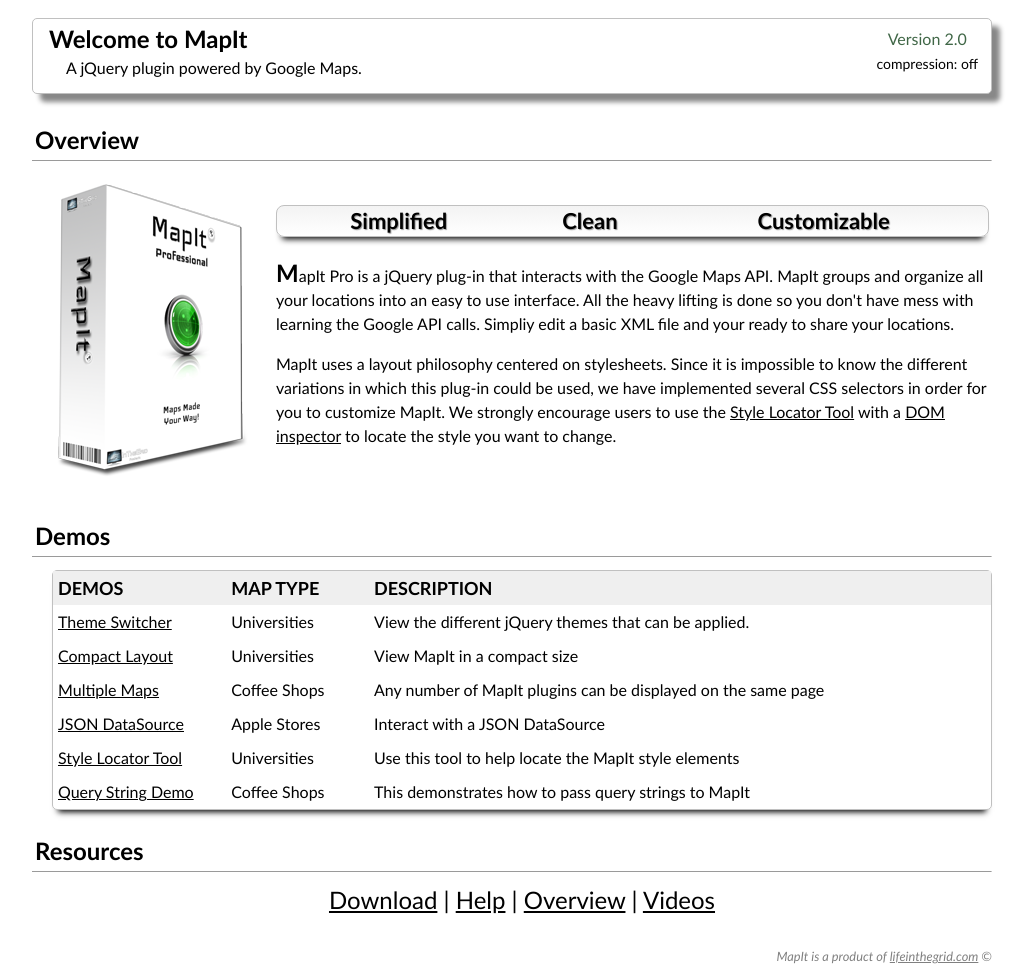
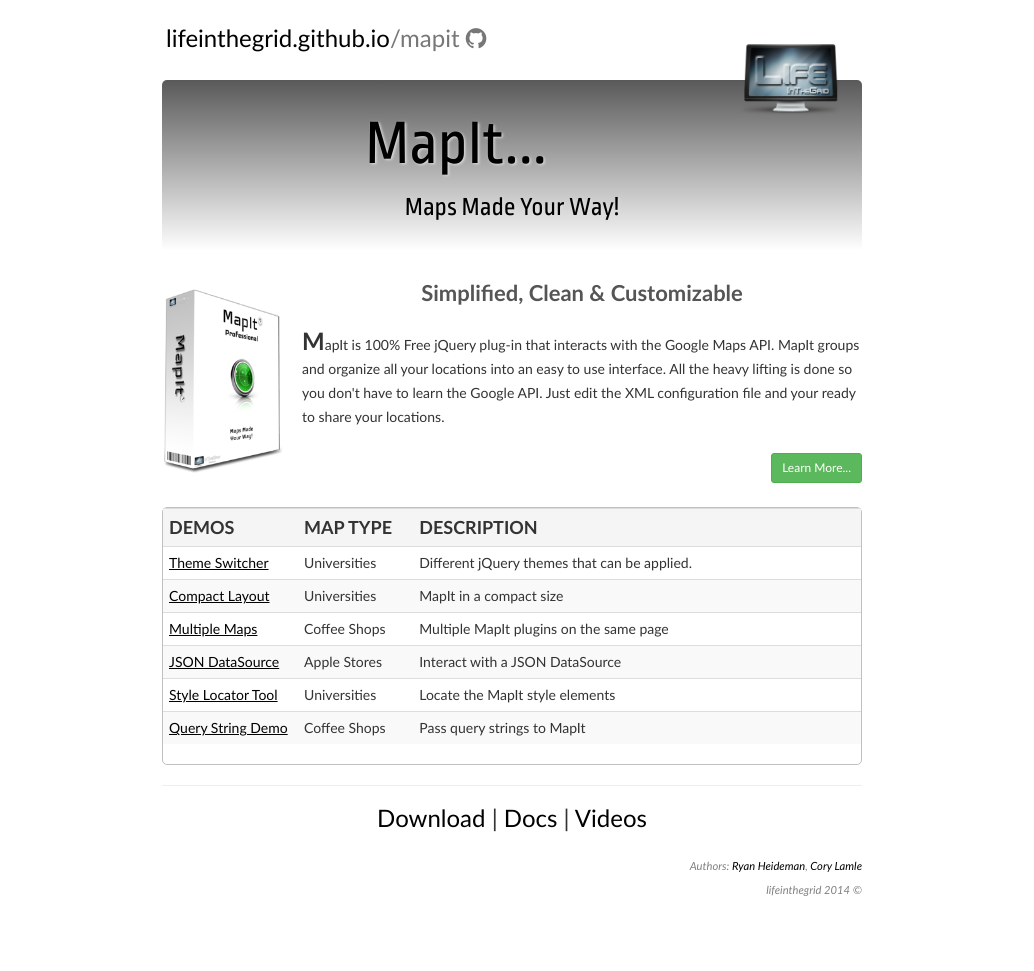
Before and after one commit to lifeinthegrid/MapIt, a plain HTML site: page index.html in a window 1280 px wide. Shown: the whole page, without its empty margins (128-1162 px from the left). After the commit the page ends 902 px from the top, so only its background shows below. Drawn offline with nearby package versions, Linux system fonts and the light colour scheme.

Commit message:
initial check-in

```diff
--- a/index.html
+++ b/index.html
@@ -1,12 +1,18 @@
 <!DOCTYPE html>
 <html>
 <head>
-	<title>MapIt Pro Home - A jQuery plugin powered by Google Maps.</title>
+	<title>MapIt: Maps Made Your Way!</title>
 	<meta name="description" content="Create powerful maps with MapIt Lite and Pro. MapIt is A jQuery plugin powered by Google Maps." />
 	<meta name="keywords" content="jquery, maps, mapit, google, javascript, html5, plugin, mapping, global" />
     <meta name="author" content="lifeinthegrid.com">
+
+	<link href="//netdna.bootstrapcdn.com/font-awesome/4.0.3/css/font-awesome.css" rel="stylesheet">
+	<link href="//netdna.bootstrapcdn.com/bootstrap/3.1.1/css/bootstrap.min.css" rel="stylesheet">
+	<link href='http://fonts.googleapis.com/css?family=Ropa+Sans' rel='stylesheet' type='text/css'>
 	<link rel="stylesheet" href="style.css" type="text/css" media="all" />
+
 	<script type="text/javascript" src="http://ajax.googleapis.com/ajax/libs/jquery/1.7.2/jquery.min.js"></script>
+	<script src="//netdna.bootstrapcdn.com/bootstrap/3.1.1/js/bootstrap.min.js"></script>
 	<script type="text/javascript" src="script.js"></script>
 	<script type="text/javascript" src="../source/jquery.mapit.js"></script>
 </head>
@@ -14,71 +20,55 @@
 
 <div class="content">
 
-	<div class="title">
-		<table border="0">
-			<tr valign="top">
-				<td style="width:100%">
-					<h2>Welcome to MapIt</h2>
-					<div class="sub-title">A jQuery plugin powered by Google Maps.</div>
-				</td>
-				<td class="title-links">
-					<div id="mapit-version-mode"></div>
-				</td>
-			</tr>
-		</table>
-	</div><br/>
+	<div class="header">
+		<a href="http://lifeinthegrid.com"><img src="images/logo-01.png" alt="" class="pull-right" style="height:80px; margin:20px 20px 0px 0px"/></a>
+		<h3 class="text-muted"><a href="http://lifeinthegrid.github.io">lifeinthegrid.github.io</a>/mapit <i class="fa fa-github"></i></h3>
+	</div>
 
-	<h2>Overview</h2> <hr size="1" />
-	<div class="sub-title">
+	<div class="jumbotron gray-mix">
+		<h1>MapIt...</h1>
+		<p class="lead" style="font-size:26px">Maps Made Your Way!</p>
+	</div>
 
 	<table>
 		<tr>
-				<td><img src="images/pro-medium.png" alt="mapit" style="margin-right:10px" /></td>
-				<td>
-					<table class="sales-text">
-						<tr>
-							<td>Simplified</td>
-							<td>Clean</td>
-							<td>Customizable</td>
-						</tr>
-					</table><br />
+			<td><a href="http://lifeinthegrid.com/mapit"><img src="images/pro-medium.png" alt="mapit" style="margin-right:10px; width:130px" /></a></td>
+			<td valign="top">
 
-					<span style="font-size:24px; font-weight:bold">M</span>apIt Pro is a jQuery plug-in that interacts with the Google Maps API.  MapIt groups and organize all your locations into an easy to use interface.  All the heavy lifting is done so you don't have mess with learning the Google API calls.  Simpliy edit a basic XML file and your ready to share your locations. <br/>
-
-					<p>MapIt uses a layout philosophy centered on stylesheets.  Since it is impossible to know the different variations in which this plug-in could be used, we have implemented several CSS selectors in order for you to customize MapIt.  We strongly encourage users to use the <a href="demo/style-locator-demo.html">Style Locator Tool</a> with a <a href="http://en.wikipedia.org/wiki/DOM_Inspector" target="_blank">DOM inspector</a> to locate the style you want to change.</p>
+				<div class="sales-text">
+					Simplified, Clean &amp; Customizable
+				</div><br />
+				<span style="font-size:24px; font-weight:bold">M</span>apIt is 100% Free jQuery plug-in that interacts with the Google Maps API.
+				MapIt groups and organize all your locations into an easy to use interface.  All the heavy lifting is done so you don't have to learn the Google API.
+				Just edit the XML configuration file and your ready to share your locations.  <br/><br/>
+				<button type="button" class="btn btn-success btn-sm pull-right"  onclick="window.location='http://lifeinthegrid.com/mapit'">Learn More...</button>
 			</td>
 		</tr>
-		</table>
+	</table><br/>
 
 
 
-	</div><br/>
-
-
-	<h2>Demos</h2> <hr size="1" />
-	<div class="sub-title">
 	<div class="demo-links">
-		<table cellpadding="5" cellspacing="0" style="width:100%; border-radius:5px;">
-			<tr style="font-size:18px; font-weight:bold; background-color:#efefef">
+	<table class="table table-striped table-hover table-responsive">
+		<tr style="font-size:18px; font-weight:bold;" class="active">
 			<td style="width:160px">DEMOS</td>
 			<td style="width:130px">MAP TYPE</td>
 			<td style="width:600px">DESCRIPTION</td>
 		</tr>
-
 		<tr>
 			<td><a href="demo/theme-switch-demo.html">Theme Switcher</a></td>
 			<td>Universities</td>
-				<td>View the different jQuery themes that can be applied.</td>
+			<td>Different jQuery themes that can be applied.</td>
 		</tr>
 		<tr>
 			<td><a href="demo/compact-demo.html">Compact Layout</a></td>
 			<td>Universities</td>
-				<td>View MapIt in a compact size</td>
+			<td>MapIt in a compact size</td>
 		</tr>
 		<tr>
 			<td><a href="demo/multiple-map-demo.html">Multiple Maps</a></td>
 			<td>Coffee Shops</td>
-				<td>Any number of MapIt plugins can be displayed on the same page</td>
+			<td>Multiple MapIt plugins on the same page</td>
 		</tr>
 		<tr>
 			<td><a href="demo/json-demo.html">JSON DataSource</a></td>
@@ -88,37 +78,34 @@
 		<tr>
 			<td><a href="demo/style-locator-demo.html">Style Locator Tool</a></td>
 			<td>Universities</td>
-				<td>Use this tool to help locate the MapIt style elements</td>
+			<td>Locate the MapIt style elements</td>
 		</tr>
 		<tr>
 			<td><a href="demo/query-string.html">Query String Demo</a></td>
 			<td>Coffee Shops</td>
-				<td>This demonstrates how to pass query strings to MapIt</td>
+			<td>Pass query strings to MapIt</td>
 		</tr>
 	</table>
 	</div>
-        <br/>
-	</div>
+   <hr size="1" />
 
-
-    <h2>Resources</h2> <hr size="1" />
-	<div class="sub-title">
 	<table style="width:100%; font-size:24px">
 		<tr>
 			<td style="text-align:center">
-					<a href="https://github.com/lifeinthegrid/mapit" target="_blank">Download</a> |
-                    <a href="http://lifeinthegrid.com/mapit-docs/" target="_blank">Help</a> |
-                    <a href="http://lifeinthegrid.com/mapit/" target="_blank">Overview</a> |
+				<a href="https://github.com/lifeinthegrid/mapit">Download</a> |
+				<a href="http://lifeinthegrid.com/mapit-docs/" target="_blank">Docs</a> |
 				<a href="https://www.youtube.com/playlist?list=PLDEA41530A52604A1" target="_blank">Videos</a>
 				<br/>
 			</td>
 		</tr>
 	</table><br />
-	</div>
 
-
-        <div style="text-align:right; font-size:0.8em; color:Gray ">
-        <i>MapIt is a product of <a href="http://lifeinthegrid.com/labs" style="color:gray" target="_blank">lifeinthegrid.com</a> &copy;</i>
+    <div style="font-size:0.8em; color:Gray ">
+		<i class="pull-right">Authors:
+			<a href="http://www.linkedin.com/in/ryandheideman" target="_blank">Ryan Heideman</a>,
+			<a href="http://www.linkedin.com/in/corylamle/" target="_blank">Cory Lamle</a>
+		</i> <br/>
+        <i class="pull-right"><a href="http://lifeinthegrid.com/labs" style="color:gray" target="_blank">lifeinthegrid 2014</a> &copy;</i>
     </div>
 
 </div>
--- a/style.css
+++ b/style.css
@@ -1,5 +1,5 @@
 /* This style sheet is only used for styling the demos it is not requried for MapIt */
-body {font-family: 'Trebuchet MS', verdana, arial, sans-serif;}
+body {font-family: 'Trebuchet MS', verdana, arial, sans-serif;  }
 h2 	{margin: 0px 0px 0px 3px; }
 *:focus { outline: 0 none; }
 a {color:#000;}
@@ -9,8 +9,7 @@
 	border-style:none;
 	noFocusLine: expression(this.onFocus=this.blur());
 }
-
-div.content {padding:10px 50px; line-height:24px; width:960px; margin:auto}
+div.content {padding:10px 50px; line-height:24px; width:800px; margin:auto}
 div.title {
 	padding:5px 10px 5px 10px;
 	margin:0px 0px 10px 0px;
@@ -21,20 +20,8 @@
 }
 td.title-links {white-space:nowrap;font-size:16px;text-align:center;}
 
-div.sub-title  {
-	padding:5px 0px 0px 20px;
-	margin-bottom:5px;
-}
-div.header {
-	padding:8px 0px 8px 4px;
-	font-size:24px ;
-	margin:0px 0px 5px 0px;
-}
-div.code-block {
-	background-color:#dfdfdf;
-	padding:8px;
-	border-radius: 15px;
-}
+div.header {padding:8px 0px 8px 4px; font-size:24px ;	margin:0px 0px 5px 0px;}
+div.code-block {background-color:#dfdfdf; padding:8px;border-radius: 15px;}
 span.tag-replace {color:#1A387E; font-weight:bold;text-decoration:underline;}
 div.sample-info {text-align:center; font-size:16px; line-height:28px;}
 .small-font {font-size:12px}
@@ -62,17 +49,10 @@
 div.theme-switch {text-align:center; font-size:16px; background-color:#F8F8F8; border:1px solid silver; border-radius:5px; margin:20px 0px 8px 0px; }
 select#theme {font-size:16px; margin-bottom:4px}
 /* Index Page */
-table.sales-text {
-    font-size:22px; font-weight:bold; width:100%;  text-shadow: 1px 1px 1px #999; text-align:center; border-radius:8px; border:1px solid silver;
-    background-image: -ms-linear-gradient(bottom, #FFFFFF 0%, #C4C4C4 500%);
-    background-image: -moz-linear-gradient(bottom, #FFFFFF 0%, #C4C4C4 500%);
-    background-image: -o-linear-gradient(bottom, #FFFFFF 0%, #C4C4C4 500%);
-    background-image: -webkit-gradient(linear, left bottom, left top, color-stop(0, #FFFFFF), color-stop(5, #C4C4C4));
-    background-image: -webkit-linear-gradient(bottom, #FFFFFF 0%, #C4C4C4 500%);
-    background-image: linear-gradient(bottom, #FFFFFF 0%, #C4C4C4 500%);
-    box-shadow: 0 8px 6px -6px black;
-}
-div.demo-links {border:1px solid silver; border-radius:5px; box-shadow: 0 8px 6px -6px black;}
+div.sales-text { font-size:22px; font-weight:bold;   text-align:center; color:#555}
+div.demo-links {border:1px solid silver; border-radius:5px;}
+div.demo-links a {text-decoration: underline}
+div.demo-links  table td {padding: 6px}
 
 /*LIGHT BOX */
 #mapit-lightbox-shadow {
@@ -99,3 +79,19 @@
     box-shadow: 10px 10px 5px #111;
     border-radius:5px;
 }
+
+.jumbotron, .gray-mix{
+	border-radius: 5px; text-align: center;	padding:10px; margin-top:-10px;
+	color:#000; text-shadow: #dfdfdf 0.1em 0.1em 0.2em; font-family: 'Ropa Sans', 'sans-serif';
+	background: -moz-linear-gradient(top,  rgba(0,0,0,0.65) 0%, rgba(0,0,0,0) 100%);
+	background: -webkit-gradient(linear, left top, left bottom, color-stop(0%,rgba(0,0,0,0.65)), color-stop(100%,rgba(0,0,0,0)));
+	background: -webkit-linear-gradient(top,  rgba(0,0,0,0.65) 0%,rgba(0,0,0,0) 100%);
+	background: -o-linear-gradient(top,  rgba(0,0,0,0.65) 0%,rgba(0,0,0,0) 100%);
+	background: -ms-linear-gradient(top,  rgba(0,0,0,0.65) 0%,rgba(0,0,0,0) 100%);
+	background: linear-gradient(to bottom,  rgba(0,0,0,0.65) 0%,rgba(0,0,0,0) 100%);
+	filter: progid:DXImageTransform.Microsoft.gradient( startColorstr='#a6000000', endColorstr='#00000000',GradientType=0 );
+
+}
+
+/* Custom page header */
+.header h3 {padding-bottom: 19px; margin-top: 0; margin-bottom: 0; line-height: 40px;}
```
Also changed, not shown: images/logo-01.png (added), images/rocket01.png (added). Lines whose indentation alone changed are shown as unchanged.
